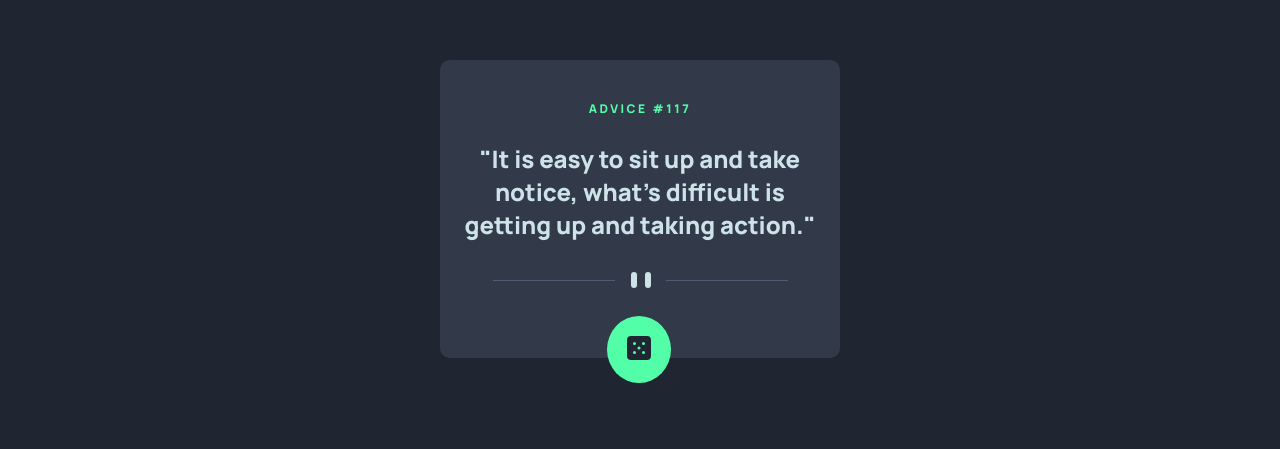
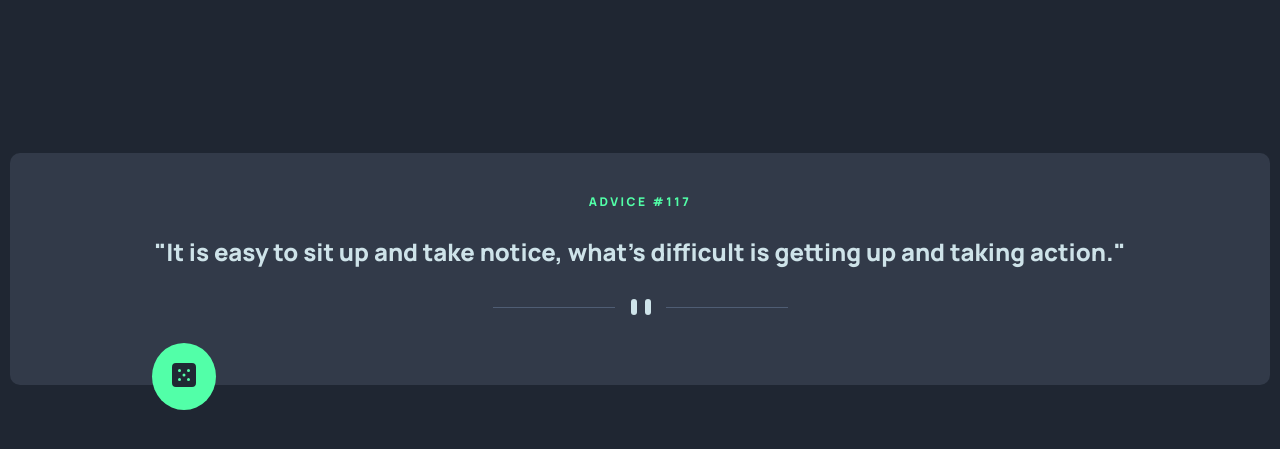
Before and after one commit to Lartzmanuel/advice-generator-app-main, a plain HTML site: page index.html in a window 1280 px wide. Shown: the part 191-640 px from the top of the page. Drawn offline with Linux system fonts and the light colour scheme.

Commit message:
Update style.css

```diff
--- a/style.css
+++ b/style.css
@@ -67,10 +67,8 @@ h3 {
     box-shadow: 0 0 10px rgba(87, 255, 143, 0.5), 0 0 30px rgba(87, 255, 143, 0.5), 0 0 50px rgba(87, 255, 143, 0.5);
 }
 
-@media only screen and (min-width: 375px) and (max-width: 1440px){
+@media only screen and (min-width: 1440px){
     body {
-        width: 500px;
-        margin: auto;
         display: flex;
         justify-content: center;
         align-items: center;
```
